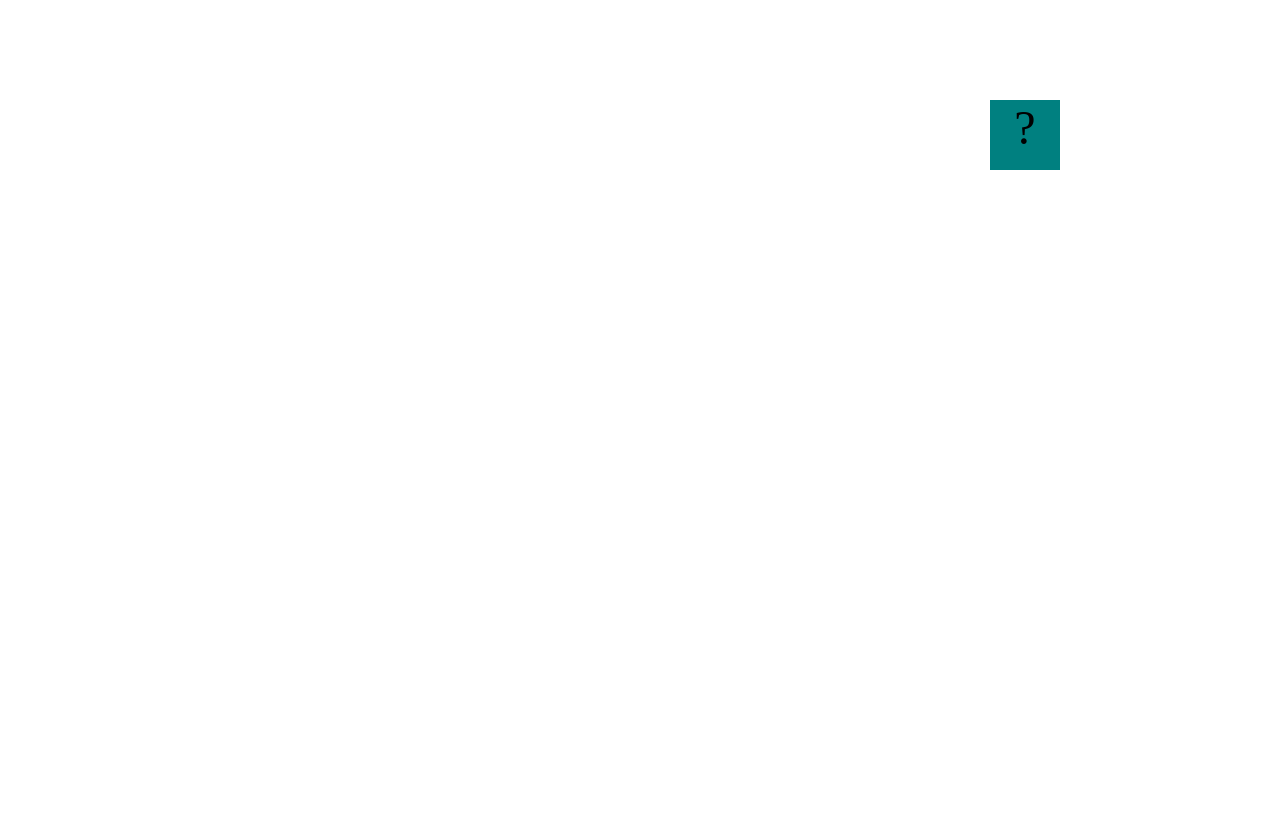
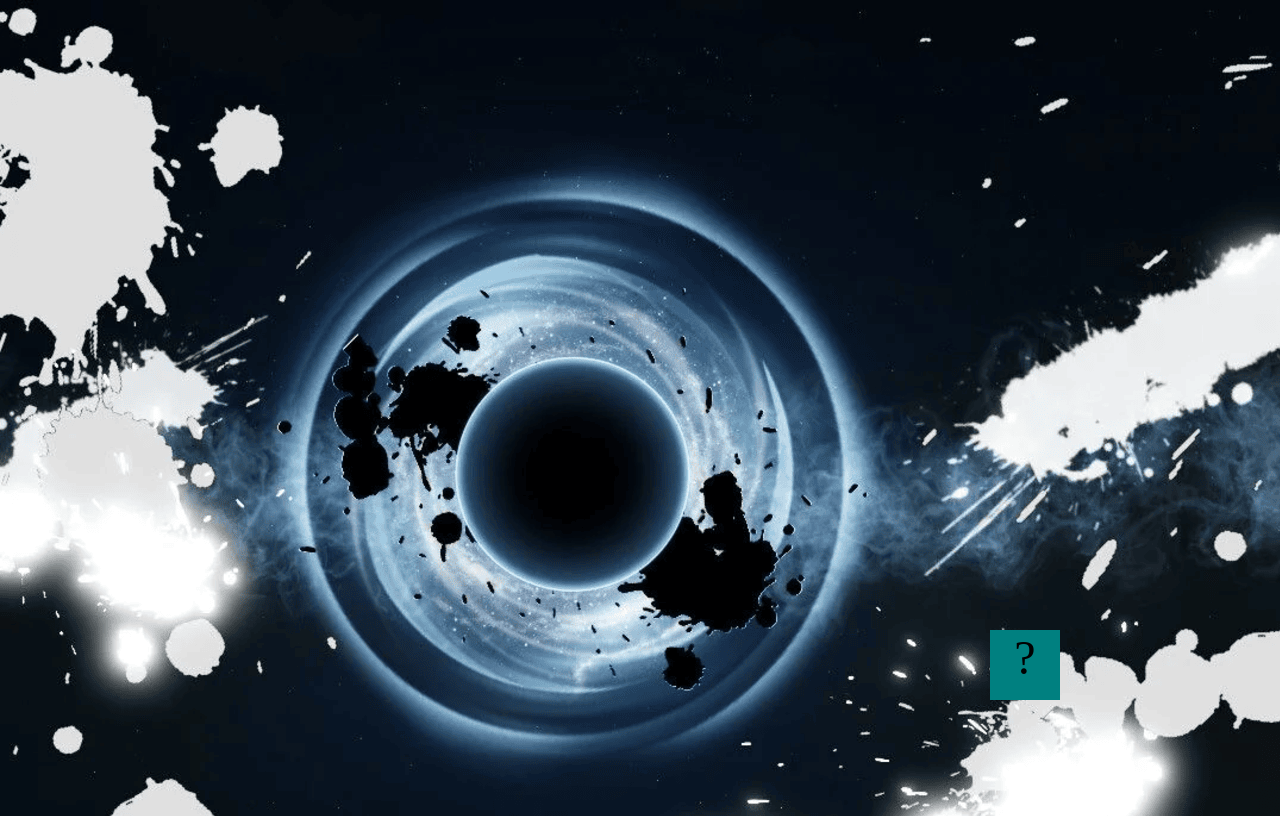
Before and after one commit to brodyhamilton412/brodyhamilton412.github.io, a plain HTML site: page fsd-projects/bouncing-box/index.html in a window 1280 px wide. Drawn offline with Linux system fonts and the light colour scheme.

Commit message:
finished box project

```diff
--- a/fsd-projects/bouncing-box/index.html
+++ b/fsd-projects/bouncing-box/index.html
@@ -5,6 +5,11 @@
     <title>Bouncing Box</title>
     <script src="jquery.min.js"></script>
     <style>
+      body {
+        background-image: url("/images/background.png");
+        background-color: #cccccc;
+          }
+
       .box {
         width: 70px;
         height: 70px;
@@ -59,6 +64,10 @@
         function moveBoxTo(newPositionX) {
           box.css("left", newPositionX);
         }
+        function moveBoxTo(newPositionX, newPositionY) {
+           box.css("left", newPositionX);
+          box.css("top", newPositionY);
+          }
 
         // changes the text displayed on the Box
         function changeBoxText(newText) {
@@ -76,6 +85,8 @@
           var positionY =0;
           var speedY = 10;
           var boardHeight = jQuery(window).height();
+          var randNum = Math.random() * boardWidth;
+
 
         /**
          * This Function will be called 20 times/second.
@@ -90,9 +101,12 @@
             speed = speed * -1;
           } else if(positionX < 0){
             speed = speed* -1}
+          if (positionY > boardHeight) {
+            speedY = speedY * -1;
+          } else if(positionY < 0){
+            speedY = speedY * -1}
+        }
 
-
-        }
 
         /**
          * This Function will be called each time the box is clicked.
@@ -102,7 +116,7 @@
          * - move the box to the left side of the screen.
          */
         function handleBoxClick() {
-          positionX === 0;
+          positionX === randNum;
           positionY === 0;
           changeBoxText(points);
           points = points + 1;
```
Also changed, not shown: images/background.png (added).
